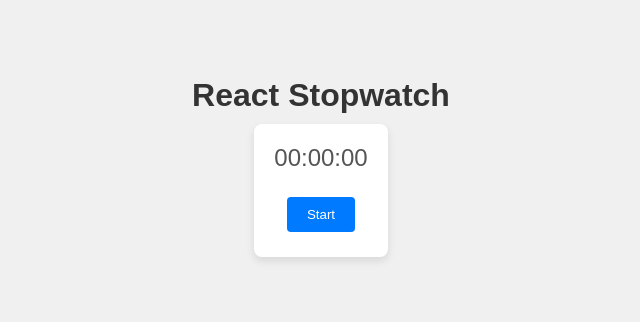
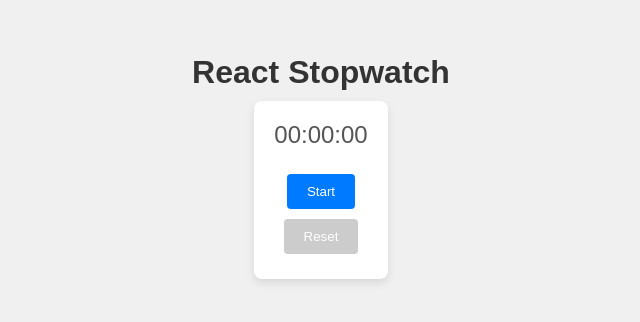
Before and after one commit to iamneo-production/cedcfffceffeddddbbedcfcdbadffbabbf, a React (Create React App) app in the folder reactapp/: page / in a window 1280 px wide. Shown: the part 244-566 px from the top of the page, without its empty margins (319-959 px from the left). Built offline with nearby package versions, Linux system fonts and the light colour scheme.

Commit message:
Backup Commit

```diff
--- a/reactapp/src/components/Stopwatch/Stopwatch.jsx
+++ b/reactapp/src/components/Stopwatch/Stopwatch.jsx
@@ -1,25 +1,28 @@
-import React, { useState, useEffect } from 'react';
+import React, { useState } from 'react';
 
 const Timer = () => {
-  const [running, setRunning] = useState(false);
-  const [paused, setPaused] = useState(false);
+  const [isActive, setIsActive] = useState(false);
+  const [isPaused, setIsPaused] = useState(false);
   const [time, setTime] = useState(0);
 
-  useEffect(() => {
-    let interval;
+  const handleStart = () => {
+    setIsActive(true);
+    setIsPaused(true);
+  };
 
-    if (running && !paused) {
-      interval = setInterval(() => {
-        setTime(prevTime => prevTime + 1);
-      }, 1000);
-    } else {
-      clearInterval(interval);
-    }
+  const handlePause = () => {
+    setIsPaused(false);
+  };
 
-    return () => {
-      clearInterval(interval);
-    };
-  }, [running, paused]);
+  const handleResume = () => {
+    setIsPaused(true);
+  };
+
+  const handleReset = () => {
+    setIsActive(false);
+    setIsPaused(false);
+    setTime(0);
+  };
 
   const formatTime = (seconds) => {
     const hours = Math.floor(seconds / 3600);
@@ -33,46 +36,28 @@ const Timer = () => {
     return `${formattedHours}:${formattedMinutes}:${formattedSeconds}`;
   };
 
-  const startTimer = () => {
-    setRunning(true);
-    setPaused(true);
-  };
-
-  const pauseTimer = () => {
-    setPaused(true);
-  };
-
-  const resumeTimer = () => {
-    setPaused(false);
-  };
-
-  const resetTimer = () => {
-    setRunning(false);
-    setPaused(false);
-    setTime(0);
-  };
-
   return (
     <div className="app">
       <h1>React Stopwatch</h1>
       <div className='stopwatch-card'>
         <p data-testid="time">{formatTime(time)}</p>
         <div className='buttons'>
-          {!running && !paused && (
+          {!isActive && (
             <>
-              <button data-testid="start" onClick={startTimer}>Start</button>
+              <button data-testid="start" onClick={handleStart}>Start</button>
+              <button data-testid="reset" onClick={handleReset} disabled>Reset</button>
             </>
           )}
-          {running && !paused && (
+          {isActive && isPaused && (
             <>
-              <button data-testid="pause" onClick={pauseTimer}>Pause</button>
-              <button data-testid="reset" onClick={resetTimer}>Restart</button>
+              <button data-testid="resume" onClick={handleResume}>Resume</button>
+              <button data-testid="reset" onClick={handleReset}>Reset</button>
             </>
           )}
-          {paused && (
+          {isActive && !isPaused && (
             <>
-              <button data-testid="resume" onClick={resumeTimer}>Resume</button>
-              <button data-testid="reset" onClick={resetTimer}>Restart</button>
+              <button data-testid="pause" onClick={handlePause}>Pause</button>
+              <button data-testid="reset" onClick={handleReset}>Reset</button>
             </>
           )}
         </div>
```
